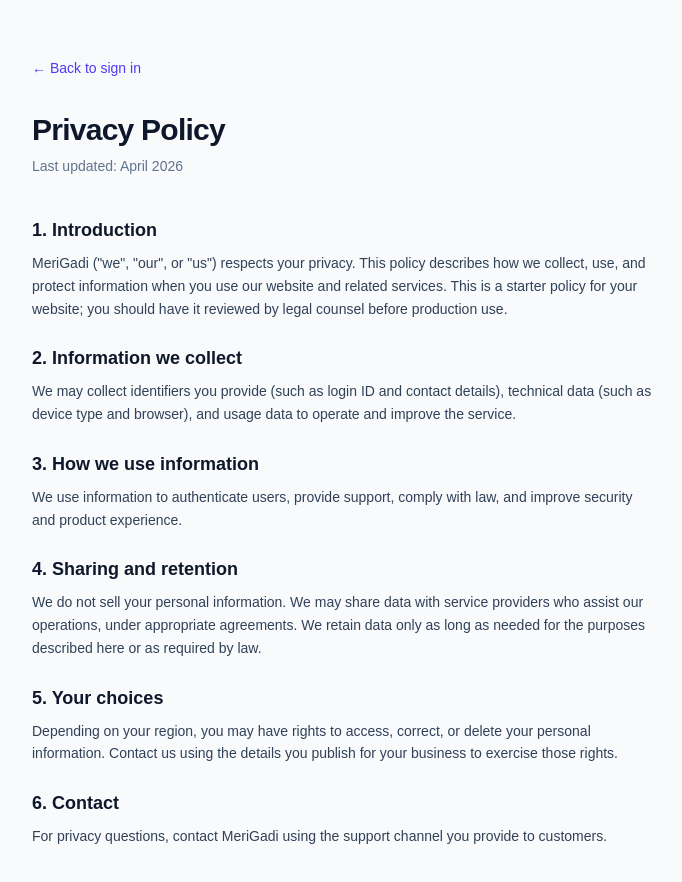
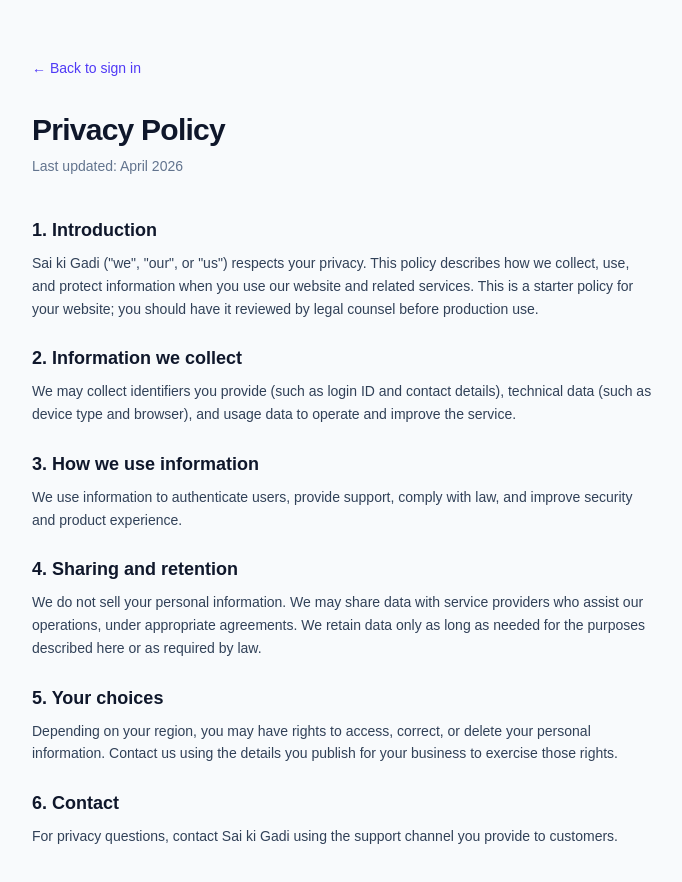
Before and after one commit to Hannan-Lathiya-40/sai-ki-gadi, a Next.js app: page /privacy in a window 1280 px wide. Shown: the top 882 px of the page, without its empty margins (296-978 px from the left). Built offline with nearby package versions, Linux system fonts and the light colour scheme.

Commit message:
Merigadi to sai ki gadi

```diff
--- a/app/dashboard/dashboard-tabs.tsx
+++ b/app/dashboard/dashboard-tabs.tsx
@@ -855,7 +855,7 @@
               Admin Dashboard
             </p>
             <h1 className="mt-2 text-3xl font-bold tracking-tight text-slate-900">
-              MeriGadi Verification Console
+              Sai ki Gadi Verification Console
             </h1>
             <p className="mt-2 text-sm text-slate-600">
               Monitor signup analytics and manually verify document uploads.
--- a/app/dashboard/page.tsx
+++ b/app/dashboard/page.tsx
@@ -5,7 +5,7 @@
 import { DashboardTabs } from "./dashboard-tabs";
 
 export const metadata: Metadata = {
-  title: "Dashboard | MeriGadi Admin",
+  title: "Dashboard | Sai ki Gadi Admin",
   description: "Admin dashboard for profile verification.",
 };
 
--- a/app/layout.tsx
+++ b/app/layout.tsx
@@ -13,8 +13,8 @@
 });
 
 export const metadata: Metadata = {
-  title: "MeriGadi",
-  description: "MeriGadi — simple truck ride app for everyone.",
+  title: "Sai ki Gadi",
+  description: "Sai ki Gadi — simple truck ride app for everyone.",
 };
 
 export default function RootLayout({
--- a/app/page.tsx
+++ b/app/page.tsx
@@ -17,7 +17,7 @@
       <main className="mx-auto flex w-full max-w-md flex-1 flex-col justify-center px-6 py-16">
         <div className="mb-10 text-center">
           <p className="text-sm font-semibold uppercase tracking-widest text-indigo-600">
-            MeriGadi Admin
+            Sai ki Gadi - Admin
           </p>
           <h1 className="mt-2 text-3xl font-bold tracking-tight text-slate-900">
             Sign in
--- a/app/privacy/page.tsx
+++ b/app/privacy/page.tsx
@@ -2,8 +2,8 @@
 import type { Metadata } from "next";
 
 export const metadata: Metadata = {
-  title: "Privacy Policy | MeriGadi",
-  description: "MeriGadi privacy policy",
+  title: "Privacy Policy | Sai ki Gadi",
+  description: "Sai ki Gadi privacy policy",
 };
 
 export default function PrivacyPage() {
@@ -27,9 +27,10 @@
               1. Introduction
             </h2>
             <p>
-              MeriGadi (&quot;we&quot;, &quot;our&quot;, or &quot;us&quot;) respects your privacy.
-              This policy describes how we collect, use, and protect information when you use our
-              website and related services. This is a starter policy for your website; you should
+              Sai ki Gadi (&quot;we&quot;, &quot;our&quot;, or &quot;us&quot;)
+              respects your privacy. This policy describes how we collect, use,
+              and protect information when you use our website and related
+              services. This is a starter policy for your website; you should
               have it reviewed by legal counsel before production use.
             </p>
           </section>
@@ -38,9 +39,9 @@
               2. Information we collect
             </h2>
             <p>
-              We may collect identifiers you provide (such as login ID and contact details),
-              technical data (such as device type and browser), and usage data to operate and
-              improve the service.
+              We may collect identifiers you provide (such as login ID and
+              contact details), technical data (such as device type and
+              browser), and usage data to operate and improve the service.
             </p>
           </section>
           <section>
@@ -48,8 +49,8 @@
               3. How we use information
             </h2>
             <p>
-              We use information to authenticate users, provide support, comply with law, and
-              improve security and product experience.
+              We use information to authenticate users, provide support, comply
+              with law, and improve security and product experience.
             </p>
           </section>
           <section>
@@ -57,24 +58,29 @@
               4. Sharing and retention
             </h2>
             <p>
-              We do not sell your personal information. We may share data with service providers
-              who assist our operations, under appropriate agreements. We retain data only as long
-              as needed for the purposes described here or as required by law.
+              We do not sell your personal information. We may share data with
+              service providers who assist our operations, under appropriate
+              agreements. We retain data only as long as needed for the purposes
+              described here or as required by law.
             </p>
           </section>
           <section>
-            <h2 className="mb-2 text-lg font-semibold text-slate-900">5. Your choices</h2>
+            <h2 className="mb-2 text-lg font-semibold text-slate-900">
+              5. Your choices
+            </h2>
             <p>
-              Depending on your region, you may have rights to access, correct, or delete your
-              personal information. Contact us using the details you publish for your business to
-              exercise those rights.
+              Depending on your region, you may have rights to access, correct,
+              or delete your personal information. Contact us using the details
+              you publish for your business to exercise those rights.
             </p>
           </section>
           <section>
-            <h2 className="mb-2 text-lg font-semibold text-slate-900">6. Contact</h2>
+            <h2 className="mb-2 text-lg font-semibold text-slate-900">
+              6. Contact
+            </h2>
             <p>
-              For privacy questions, contact MeriGadi using the support channel you provide to
-              customers.
+              For privacy questions, contact Sai ki Gadi using the support
+              channel you provide to customers.
             </p>
           </section>
         </div>
--- a/app/terms/page.tsx
+++ b/app/terms/page.tsx
@@ -2,8 +2,8 @@
 import type { Metadata } from "next";
 
 export const metadata: Metadata = {
-  title: "Terms & Conditions | MeriGadi",
-  description: "MeriGadi terms and conditions",
+  title: "Terms & Conditions | Sai ki Gadi",
+  description: "Sai ki Gadi terms and conditions",
 };
 
 export default function TermsPage() {
@@ -27,17 +27,21 @@
               1. Agreement
             </h2>
             <p>
-              By accessing or using MeriGadi&apos;s website and services, you agree to these
-              Terms &amp; Conditions. If you do not agree, do not use the service. This is a
-              starter document and should be reviewed by legal counsel before production use.
+              By accessing or using Sai ki Gadi&apos;s website and services, you
+              agree to these Terms &amp; Conditions. If you do not agree, do not
+              use the service. This is a starter document and should be reviewed
+              by legal counsel before production use.
             </p>
           </section>
           <section>
-            <h2 className="mb-2 text-lg font-semibold text-slate-900">2. Use of the service</h2>
+            <h2 className="mb-2 text-lg font-semibold text-slate-900">
+              2. Use of the service
+            </h2>
             <p>
-              You agree to provide accurate information, keep credentials confidential, and use the
-              service only for lawful purposes. You must not attempt to disrupt, misuse, or
-              reverse-engineer the service beyond what applicable law allows.
+              You agree to provide accurate information, keep credentials
+              confidential, and use the service only for lawful purposes. You
+              must not attempt to disrupt, misuse, or reverse-engineer the
+              service beyond what applicable law allows.
             </p>
           </section>
           <section>
@@ -45,8 +49,9 @@
               3. Accounts and security
             </h2>
             <p>
-              You are responsible for activity under your account. Notify us promptly of any
-              unauthorized use using the contact method you publish for your business.
+              You are responsible for activity under your account. Notify us
+              promptly of any unauthorized use using the contact method you
+              publish for your business.
             </p>
           </section>
           <section>
@@ -54,23 +59,28 @@
               4. Disclaimers and limitation of liability
             </h2>
             <p>
-              The service is provided &quot;as is&quot; to the extent permitted by law. We are not
-              liable for indirect or consequential damages arising from your use of the service,
-              subject to applicable law.
+              The service is provided &quot;as is&quot; to the extent permitted
+              by law. We are not liable for indirect or consequential damages
+              arising from your use of the service, subject to applicable law.
             </p>
           </section>
           <section>
-            <h2 className="mb-2 text-lg font-semibold text-slate-900">5. Changes</h2>
+            <h2 className="mb-2 text-lg font-semibold text-slate-900">
+              5. Changes
+            </h2>
             <p>
-              We may update these terms from time to time. Continued use after changes constitutes
-              acceptance of the revised terms where permitted by law.
+              We may update these terms from time to time. Continued use after
+              changes constitutes acceptance of the revised terms where
+              permitted by law.
             </p>
           </section>
           <section>
-            <h2 className="mb-2 text-lg font-semibold text-slate-900">6. Contact</h2>
+            <h2 className="mb-2 text-lg font-semibold text-slate-900">
+              6. Contact
+            </h2>
             <p>
-              For questions about these terms, contact MeriGadi using the support channel you
-              provide to customers.
+              For questions about these terms, contact Sai ki Gadi using the
+              support channel you provide to customers.
             </p>
           </section>
         </div>
```
